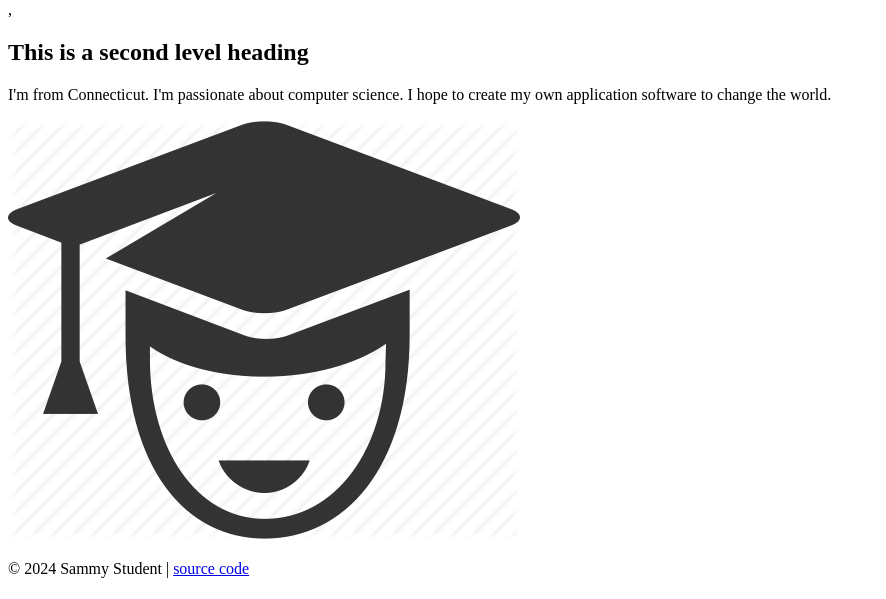
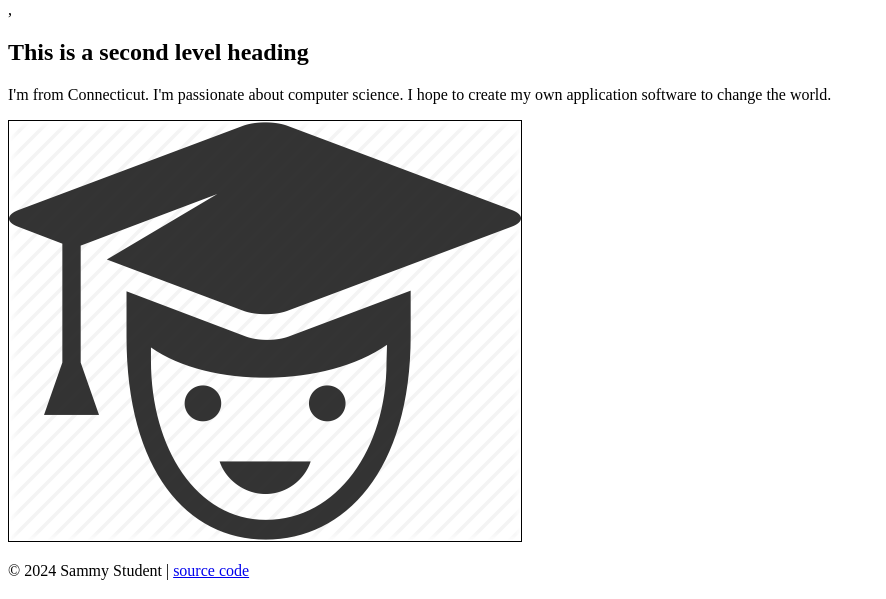
Before and after one commit to bda47/student-site-class1-2024, a plain HTML site: page about.html in a window 1280 px wide. Shown: the part 201-800 px from the top of the page, without its empty margins (0-886 px from the left). Drawn offline with Linux system fonts and the light colour scheme.

Commit message:
Update about.html

```diff
--- a/about.html
+++ b/about.html
@@ -24,7 +24,7 @@
       <p>
         I'm from Connecticut. I'm passionate about computer science. I hope to create my own application software to change the world.
       </p>
-      <img src="images/education_icons_IF-02-512.png" alt="an icon of a student with a mortarboard" />
+      <img style="border: 1px solid;margin: top 40px;"src="images/education_icons_IF-02-512.png" alt="an icon of a student with a mortarboard" />
     </div>
 
     <footer>
```
